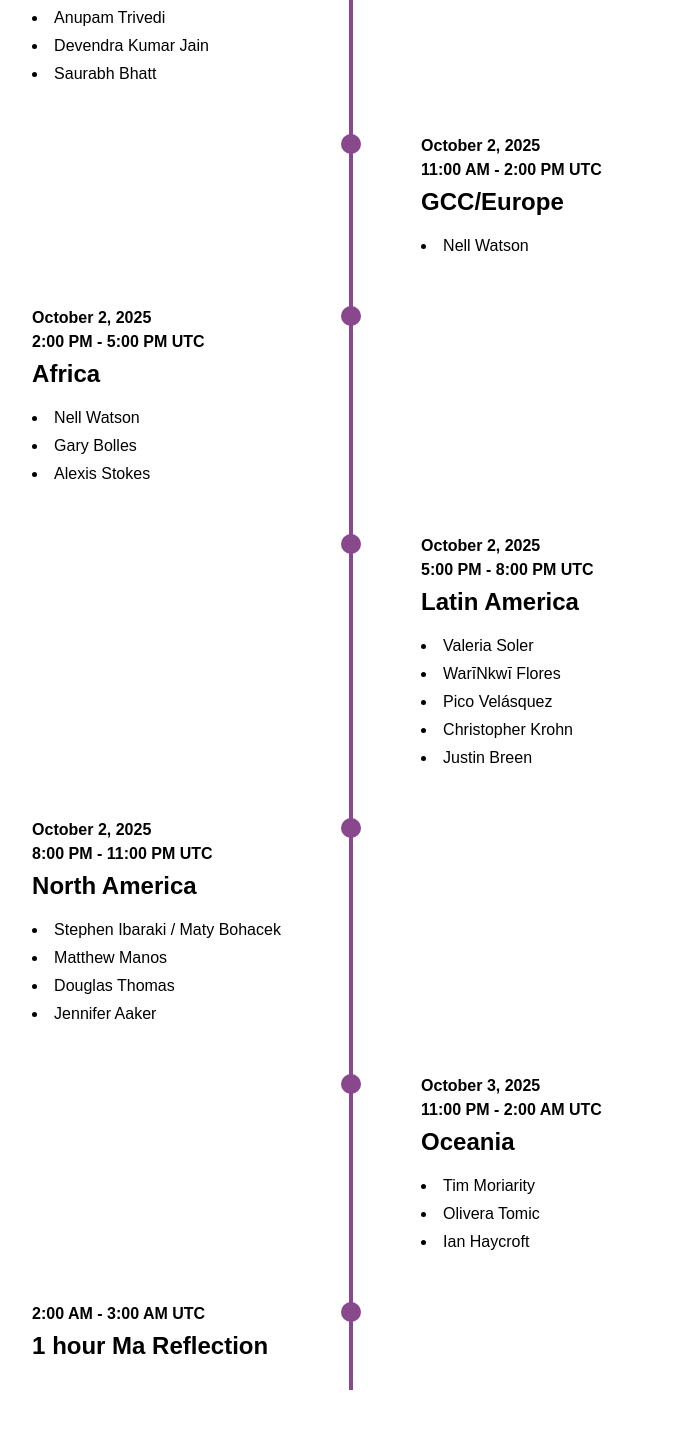
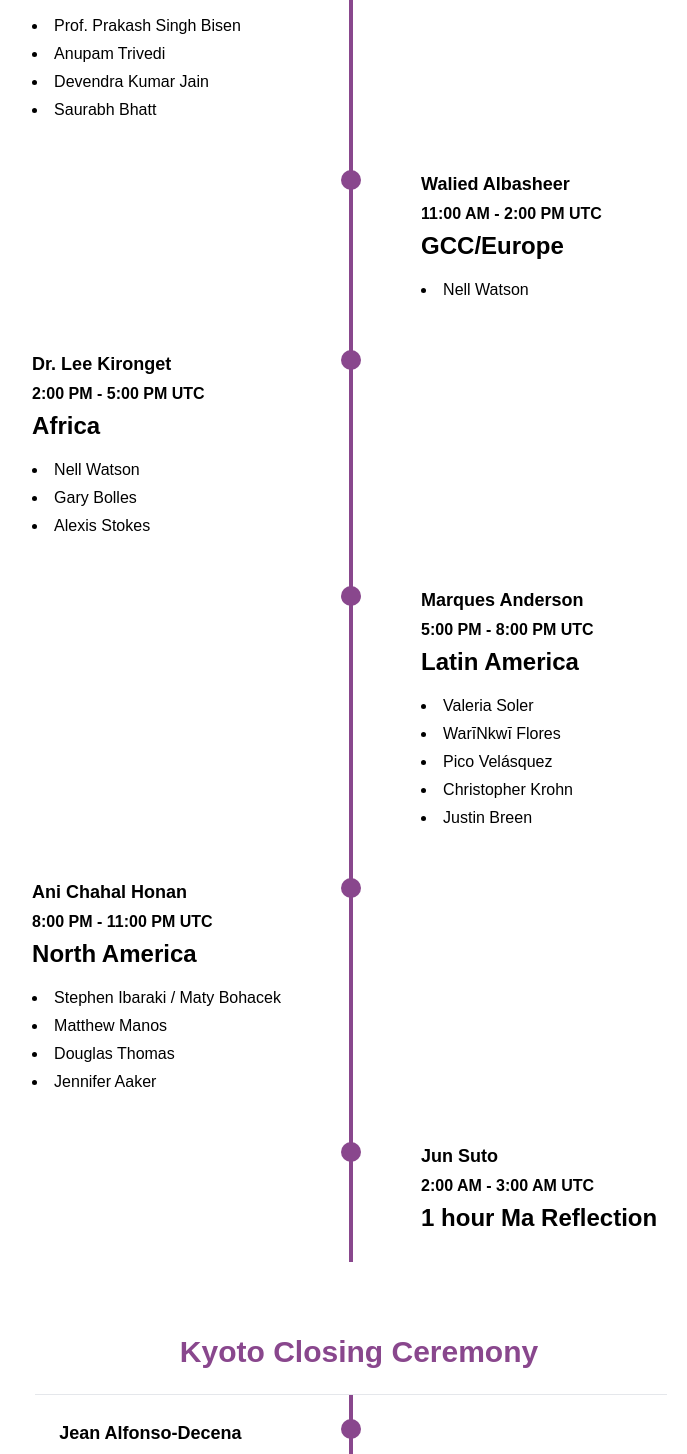
Before and after one commit to Algonots/ai-compassion_website, a Next.js app: page / in a window 1280 px wide. Shown: the part 8292-9746 px from the top of the page, without its empty margins (289-976 px from the left). Built offline with nearby package versions, Linux system fonts and the light colour scheme.

Commit message:
added moderators above zones

```diff
--- a/src/components/timelineSection/index.jsx
+++ b/src/components/timelineSection/index.jsx
@@ -6,7 +6,7 @@ const scheduleLeft = [
   { time: "", title: "", subtitle: "", items: ["Tamami Tono"] },
   { time: "", title: "", subtitle: "", items: ["Sister Jenna"] },
   { time: "", title: "", subtitle: "", items: ["Hiroshi Ishiguro & Edi Pyrek"] },
-  { time: "", title: "", subtitle: "", items: ["Yoichi Ochiai / Narumi Yoshikawa"] },
+  { time: "", title: "", subtitle: "", items: ["Yoichi Ochiai"] },
   { time: "", title: "", subtitle: "", items: ["Hiroo Saionji"] },
   { time: "", title: "", subtitle: "", items: ["Kunal Sood"] },
   { time: "", title: "", subtitle: "", items: ["Taikyo Murakami / Narumi Yoshikawa"] },
@@ -22,19 +22,18 @@ const scheduleRight = [
 ];
 
 const global = [
-  { title: "South Asia", subtitle: "October 2, 2025", time: "11:00-14:00 UTC", items: ["Prof. Prakash Singh Bisen","Anupam Trivedi","Devendra Kumar Jain","Saurabh Bhatt"]},
-  { title: "GCC/Europe", subtitle: "October 2, 2025", time: "14:00-17:00 UTC", items: ["Nell Watson"] },
-  { title: "Africa", subtitle: "October 2, 2025", time: "17:00-20:00 UTC", items: ["Nell Watson","Gary Bolles","Alexis Stokes"] },
-  { title: "Latin America", subtitle: "October 2, 2025", time: "20:00-23:00 UTC", items: ["Valeria Soler","WarīNkwī Flores","Pico Velásquez","Christopher Krohn","Justin Breen"] },
-  { title: "North America", subtitle: "October 2, 2025", time: "23:00-02:00 UTC", items: ["Stephen Ibaraki / Maty Bohacek", "Matthew Manos", "Douglas Thomas", "Jennifer Aaker"] },
-  { title: "Oceania", subtitle: "October 3, 2025", time: "02:00 - 05:00 (10/3) UTC", items: ["Tim Moriarity", "Olivera Tomic", "Ian Haycroft"] },
-  { time: "14:00 - 15:00", title: "1 hour Ma Reflection", items: [] },
+  { subtitle: "Avkash Chauhan", title: "South Asia", time: "11:00-14:00 UTC", items: ["Prof. Prakash Singh Bisen","Anupam Trivedi","Devendra Kumar Jain","Saurabh Bhatt"]},
+  { subtitle: "Walied Albasheer", title: "GCC/Europe", time: "14:00-17:00 UTC", items: ["Nell Watson"] },
+  { subtitle: "Dr. Lee Kironget", title: "Africa", time: "17:00-20:00 UTC", items: ["Nell Watson","Gary Bolles","Alexis Stokes"] },
+  { subtitle: "Marques Anderson", title: "Latin America", time: "20:00-23:00 UTC", items: ["Valeria Soler","WarīNkwī Flores","Pico Velásquez","Christopher Krohn","Justin Breen"] },
+  { subtitle: "Ani Chahal Honan", title: "North America", time: "23:00-02:00 UTC", items: ["Stephen Ibaraki / Maty Bohacek", "Matthew Manos", "Douglas Thomas", "Jennifer Aaker"] },
+  { subtitle: "Jun Suto", time: "14:00 - 15:00", title: "1 hour Ma Reflection", items: [] },
 ];
 
 const kyoto = [
   {
+    subtitle: "Jean Alfonso-Decena",
     title: "Kyoto",
-    subtitle: "October 3, 2025",
     time: "15:00-17:00 UTC",
     items: ["Shoukei Matsumoto","Sadhvi Bhagawati Saraswati"],
   },
@@ -213,10 +212,13 @@ function EventCard({ event, lineColor, locationKey = "UTC", locationOffset = 0,
   return (
     <div className="p-6 pl-10 md:pl-6 w-full md:max-w-md relative" style={{ color: "#000" }}>
       <span className="absolute top-6 left-0 md:hidden w-5 h-5 rounded-full" style={{ backgroundColor: lineColor }} />
+      {/* Render subtitle above the title if present */}
+      {event.subtitle && (
+        <div className="text-base md:text-lg font-semibold mb-1">{event.subtitle}</div>
+      )}
       {event.subtitle && /\d{4}/.test(event.subtitle) && <p className="text-sm md:text-base font-semibold">{event.subtitle}</p>}
       {displayTime && <p className="text-sm md:text-base font-semibold">{displayTime}</p>}
       <h3 className="text-xl md:text-2xl py-1 font-bold">{event.title}</h3>
-      {event.subtitle && !/\d{4}/.test(event.subtitle) && <p>{event.subtitle}</p>}
 
       {items.length > 0 && (
         noBullets ? (
@@ -345,6 +347,7 @@ function TimelineSection({
       {/* Special note for Osaka opening (keeps your previous behaviour) */}
       {title === "Complete 24-Hour Schedule" && (
         <div className="w-full flex flex-col items-center my-6">
+          <p className="font-bold text-[#89478D] text-center mb-1">"Jean Alfonso-Decena"</p>
           <h2 className="text-2xl md:text-3xl font-bold text-[#89478D] text-center mb-1">Osaka: USA Pavilion Opening</h2>
           <div className="text-base md:text-lg text-gray-700 text-center">
             October 2, 2025:&nbsp;{convertUtcRangeToTarget("05:00 - 11:00", conversionOffset, tzLabel)}
```
